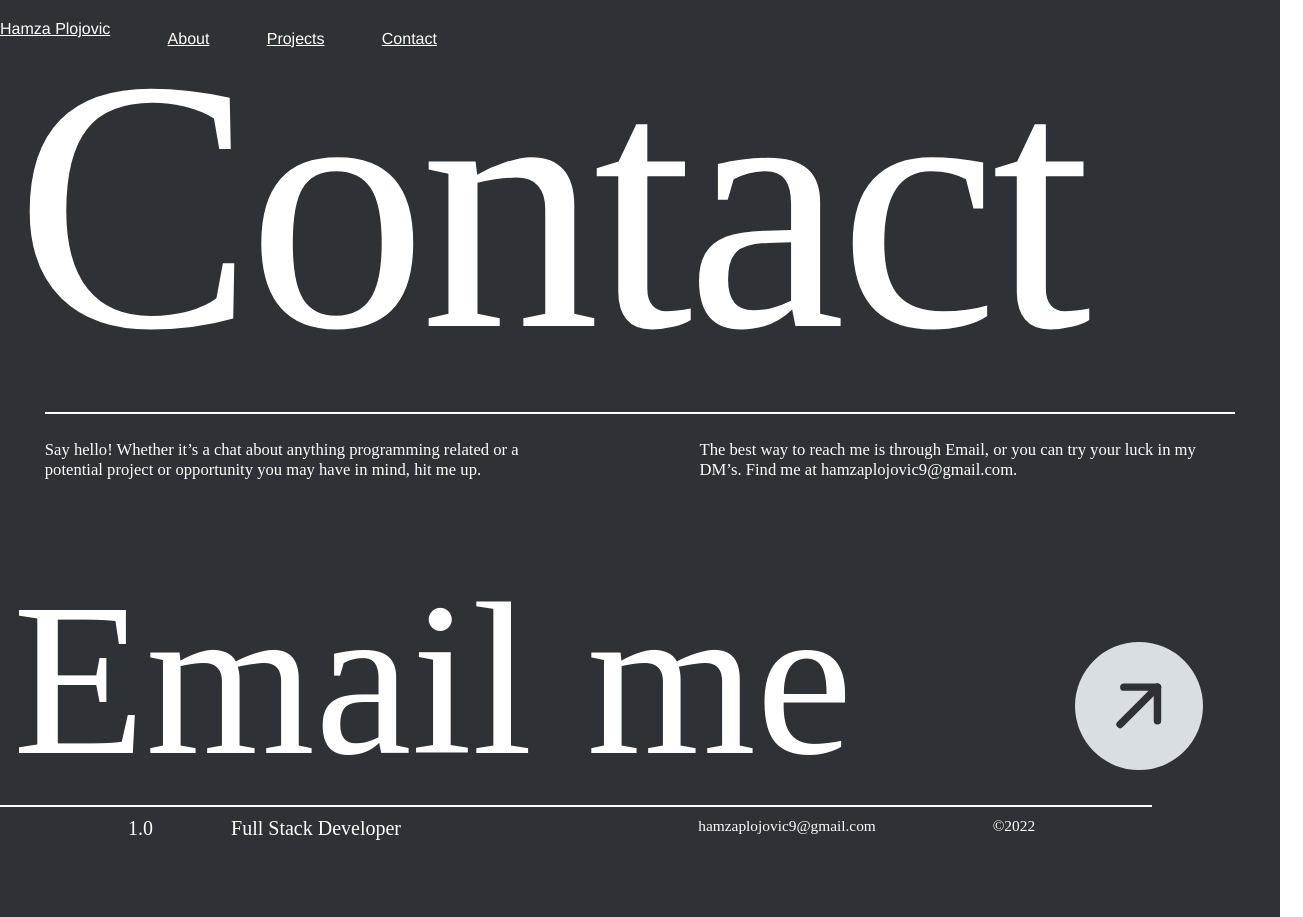
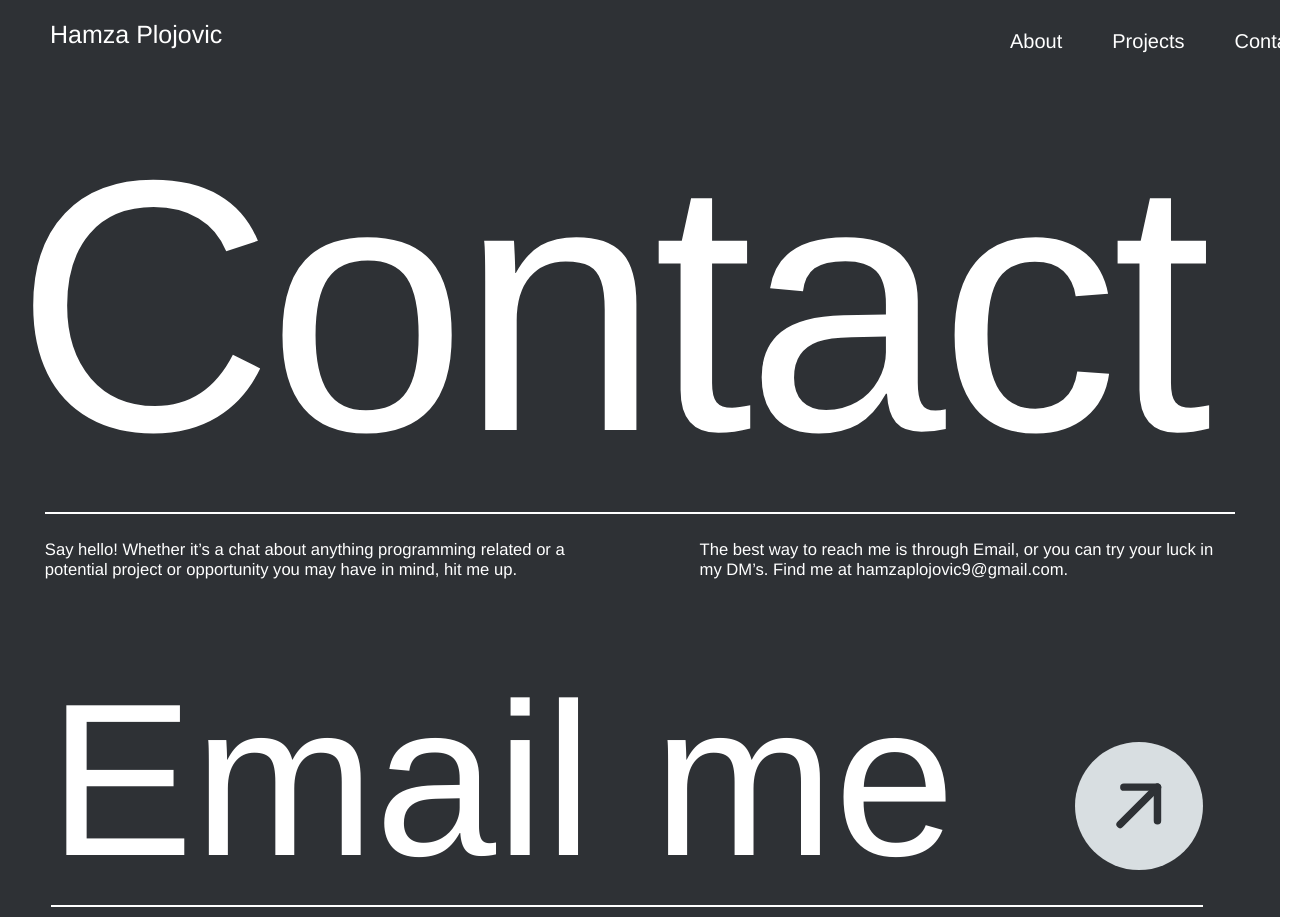
Before and after one commit to hamzaplojovic/portfolio, a React (Create React App) app in the folder frontend/: page /contact in a window 1280 px wide. Shown: the top 917 px of the page, 1303 px wide, since content can reach past the window. Built offline with nearby package versions, Linux system fonts and the light colour scheme; a web font is replaced by a local one.

Commit message:
resolve conflicts

```diff
--- a/frontend/src/index.scss
+++ b/frontend/src/index.scss
@@ -369,31 +369,32 @@ hr {
     display: flex;
     font-family: 'Helvetica Neue', sans-serif;
     padding-top: 20px;
-    h1 {
+    a {
         width: 70%;
         margin-left: 50px;
         font-weight:350;
-        font-size: 25px
+        font-size: 25px;
+        text-decoration: none;
+
 
     }
     .header-items {
-        padding-top: 10px;
+        padding: 10px 5% 0% 5%;
         width: 30%;
         display: flex;
         justify-content: space-evenly;
-        h2 {
+        a {
             font-weight: 300;
             font-size: 20px;
         }
         @media screen and (max-width: 768px) {
-            h2 {
+            a {
                 display: none;
             }
             .icon {
                 display: block;
             }
             justify-content: end;
-            padding-right: 30px;
             padding-top: 5px;
         }
     }
@@ -409,7 +410,7 @@ hr {
   }
 }
 
-.dropdown {
+.dropdown-green, .dropdown-black {
     // transition: all 0.4s ease-in-out;
     background-color: rgb(196, 255, 68);
     height: 100vh;
@@ -421,7 +422,7 @@ hr {
     a {
         text-decoration: none;
         color: $pearl;
-        font-size: 16vw;
+        font-size: 17vw;
         font-weight: 400;
         margin-bottom: 20px;
         transition: color 300ms ease-in-out;
@@ -432,10 +433,23 @@ hr {
     }
   }
 
+.dropdown-black {
+    background-color: $black;
+    a {
+        color: $white;
+        &:hover {
+            color: $chateau;
+        }
+    }
+
+  }
+
 
 .contact {
+    font-family: 'Helvetica Neue', sans-serif;
     background-color: $ebpony;
     color: white;
+    padding-top: 100px;
     .contact-heading {
         font-size: 28vw;
         font-weight: 400;
@@ -492,12 +506,15 @@ hr {
     background-color: white;
     height: 2px;
     border: 1px solid white;
+    margin-left: 4%;
+
 }
 
 .contact-email {
     font-size: 17vw;
     font-weight: 400;
     margin-right: 5vw;
+    padding-left: 3%;
 }
 
 .contact-email-wrapper {
@@ -586,10 +603,13 @@ hr {
             h1 {
                 font-size: 17vw;
                 font-weight: 400;
+                margin-left:3%
             }
             hr {
                 width: 100%;
                 border: 1px solid white;
+                margin-left: 5%;
+
             }
             .social-media-icon {
                 width: 10vw;
```
